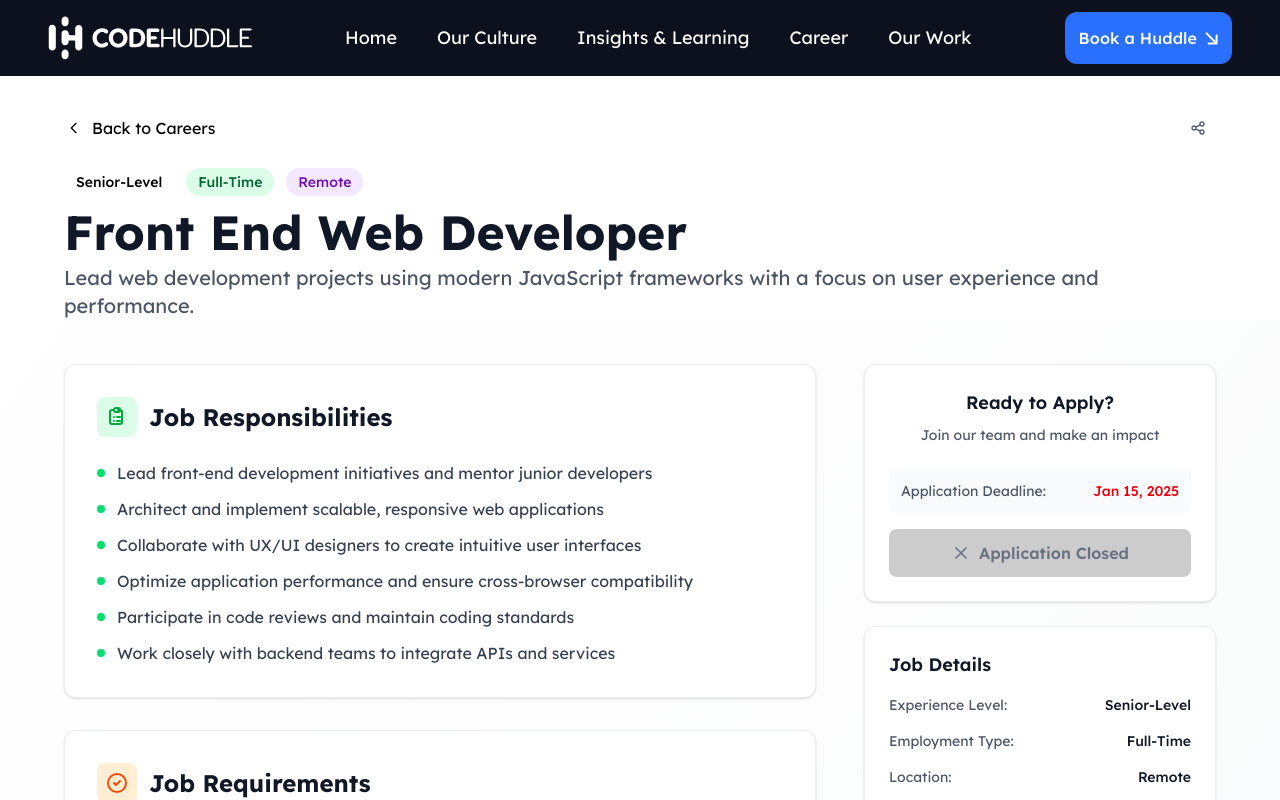
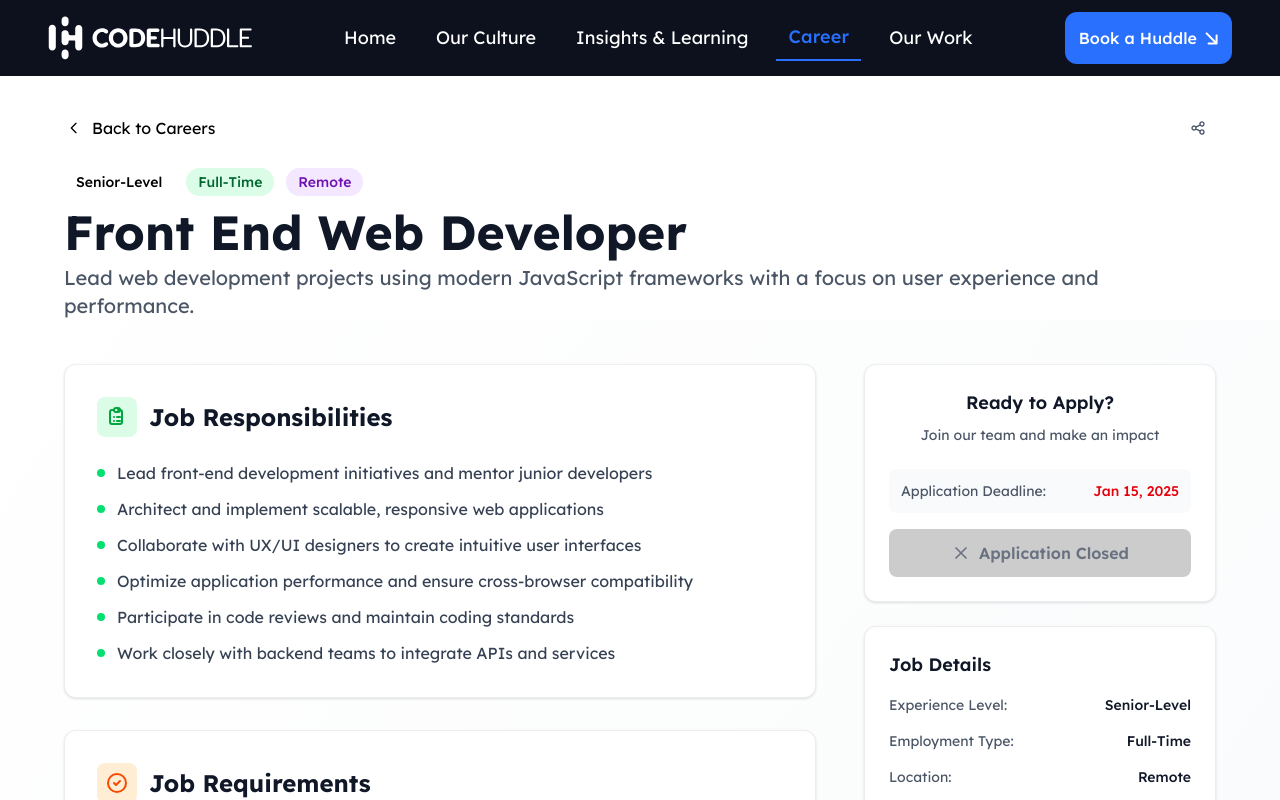
Before and after one commit to KaShiekzmi/Code-Huddle-Web-App, a Next.js app: page /career/1 in a window 1280 px wide. Shown: the top 800 px of the page. Built offline with nearby package versions, Linux system fonts and the light colour scheme; a web font is replaced by a local one.

Commit message:
fix(nav): keep active header menu item highlighted on subpages

```diff
--- a/components/layout/Header.tsx
+++ b/components/layout/Header.tsx
@@ -18,6 +18,13 @@ const Header = () => {
     { name: "Career", href: "/career" },
     { name: "Our Work", href: "/our-work" },
   ];
+
+  const isActiveMenuItem = (itemHref: string) => {
+    if (itemHref === "/") {
+      return pathname === "/";
+    }
+    return pathname.startsWith(itemHref);
+  };
 
   useEffect(() => {
     const handleScroll = () => {
@@ -69,7 +76,7 @@ const Header = () => {
             key={item.name}
             href={item.href}
             className={`py-2 px-2 md:px-2.5 lg:px-3 cursor-pointer transition-colors duration-300 text-xs md:text-sm lg:text-base xl:text-lg ${
-              pathname === item.href
+              isActiveMenuItem(item.href)
                 ? "border-[var(--color-royalblue)] border-solid border-b-[2px] text-[var(--color-royalblue)] tracking-[0.01em] font-medium"
                 : "hover:text-[var(--color-royalblue)]"
             }`}
@@ -109,7 +116,7 @@ const Header = () => {
               href={item.href}
               onClick={() => setIsMenuOpen(false)}
               className={`py-2 px-4 cursor-pointer transition-colors duration-300 text-sm sm:text-base ${
-                pathname === item.href
+                isActiveMenuItem(item.href)
                   ? "border-[var(--color-royalblue)] border-solid border-b-[2px] text-[var(--color-royalblue)] tracking-[0.01em] font-medium"
                   : "hover:text-[var(--color-royalblue)]"
               }`}
```
